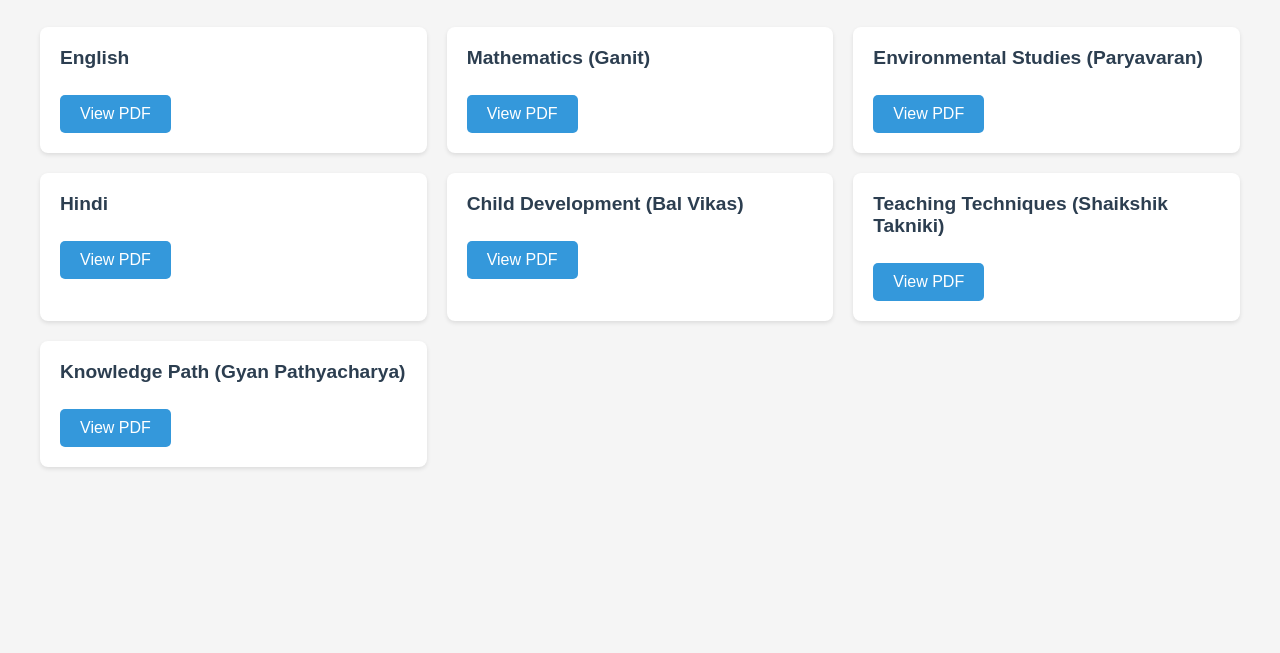
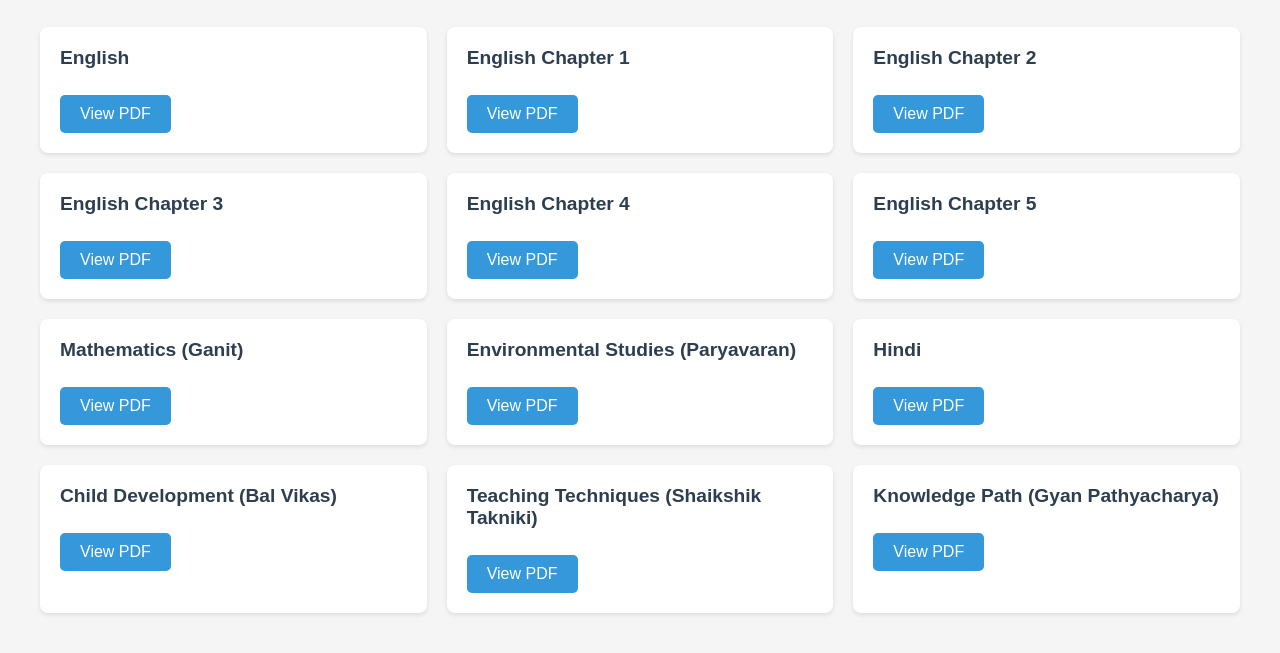
Before and after one commit to tula0903/deled, a plain HTML site: page index.html in a window 1280 px wide. Shown: the part 81-734 px from the top of the page. Drawn offline with Linux system fonts and the light colour scheme.

Commit message:
update pdf

```diff
--- a/index.html
+++ b/index.html
@@ -60,6 +60,26 @@
             <a href="First Year - English.pdf" target="_blank">View PDF</a>
         </div>
         <div class="pdf-item">
+            <h2>English Chapter 1</h2>
+            <a href="Endlish chap 1.pdf" target="_blank">View PDF</a>
+        </div>
+        <div class="pdf-item">
+            <h2>English Chapter 2</h2>
+            <a href="eng_chap2.pdf" target="_blank">View PDF</a>
+        </div>
+        <div class="pdf-item">
+            <h2>English Chapter 3</h2>
+            <a href="eng_chap3.pdf" target="_blank">View PDF</a>
+        </div>
+        <div class="pdf-item">
+            <h2>English Chapter 4</h2>
+            <a href="eng_chap4.pdf" target="_blank">View PDF</a>
+        </div>
+        <div class="pdf-item">
+            <h2>English Chapter 5</h2>
+            <a href="eng_chap5.pdf" target="_blank">View PDF</a>
+        </div>
+        <div class="pdf-item">
             <h2>Mathematics (Ganit)</h2>
             <a href="First Year - Ganit.pdf" target="_blank">View PDF</a>
         </div>
```
Also changed, not shown: 5 other files.
